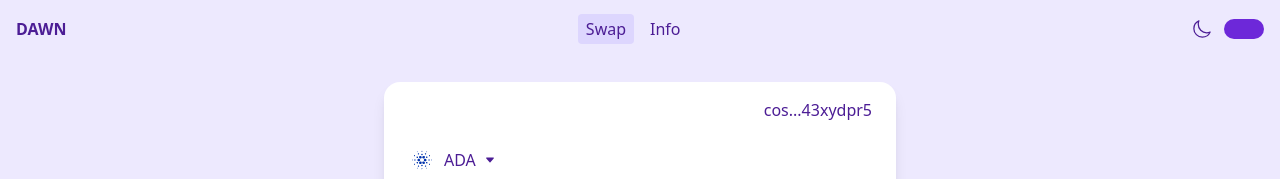
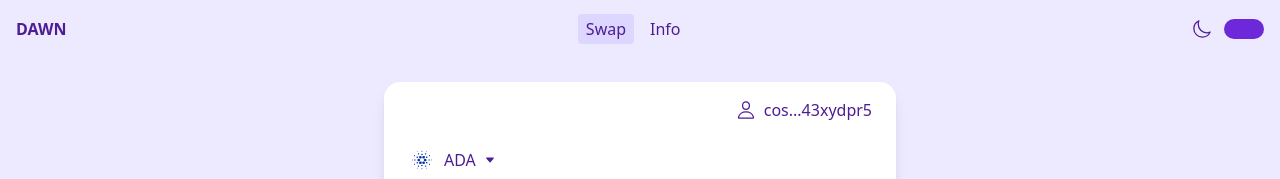
Before and after one commit to BestCoinDev/token-swap, a Vue app: page / in a window 1280 px wide. Shown: the top 179 px of the page. Built offline with nearby package versions, Linux system fonts and the light colour scheme.

Commit message:
feat: add address icon and small tag atom

```diff
--- a/src/components/atoms/AccountAddress.vue
+++ b/src/components/atoms/AccountAddress.vue
@@ -1,5 +1,12 @@
 <template>
-  <p v-if="address" :title="address">{{ `${address.substr(0, 3)}...${address.substr(-8)}` }}</p>
+  <p v-if="address" :title="address" class="flex items-center gap-2">
+    <svg xmlns="http://www.w3.org/2000/svg" class="w-5 h-5" viewBox="0 0 512 512">
+      <title>Your account</title>
+      <path d="M344 144c-3.92 52.87-44 96-88 96s-84.15-43.12-88-96c-4-55 35-96 88-96s92 42 88 96z" fill="none" stroke="currentColor" stroke-linecap="round" stroke-linejoin="round" stroke-width="32" />
+      <path d="M256 304c-87 0-175.3 48-191.64 138.6C62.39 453.52 68.57 464 80 464h352c11.44 0 17.62-10.48 15.65-21.4C431.3 352 343 304 256 304z" fill="none" stroke="currentColor" stroke-miterlimit="10" stroke-width="32" />
+    </svg>
+    {{ `${address.substr(0, 3)}...${address.substr(-8)}` }}
+  </p>
   <p v-else>Log in</p>
 </template>
 
--- /dev/null
+++ b/src/components/atoms/SmallTag.vue
@@ -0,0 +1,13 @@
+<template>
+  <span class="bg-violet-100 dark:bg-violet-700 dark:text-red-200 py-[3px] px-2 rounded-md">
+    <slot></slot>
+  </span>
+</template>
+
+<script lang="ts">
+import { defineComponent } from 'vue'
+
+export default defineComponent({
+  name: 'SmallTag'
+});
+</script>
```
